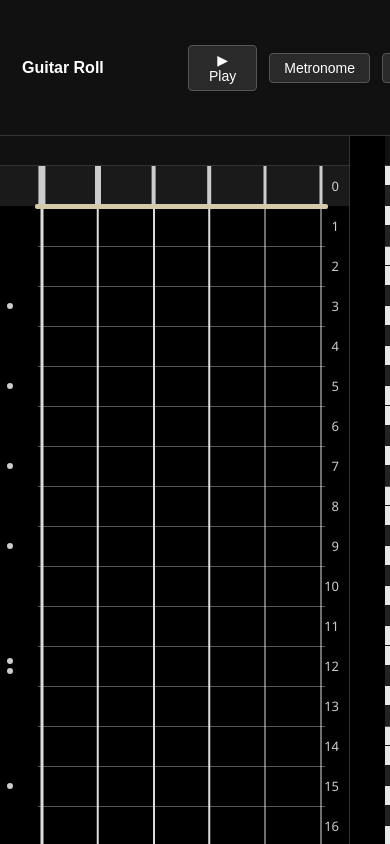
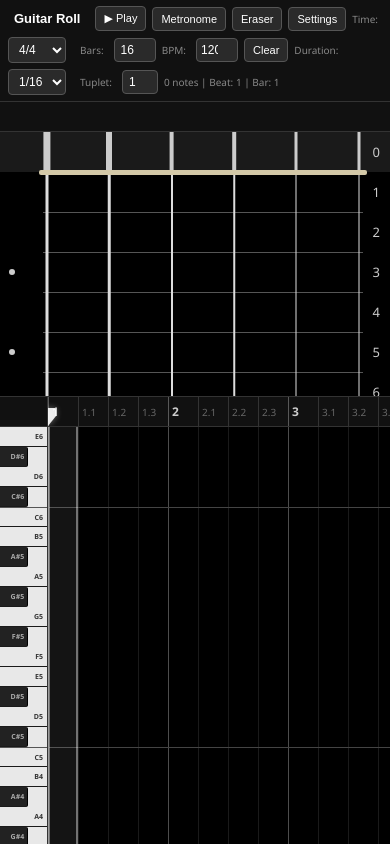
Before and after one commit to circuloponto/guitar_roll, a React (Vite) app: page / in a window 390 px wide. Built offline with nearby package versions, Linux system fonts and the light colour scheme.

Commit message:
responsive

```diff
--- a/src/App.css
+++ b/src/App.css
@@ -1,6 +1,7 @@
 .app {
   display: flex;
   height: 100vh;
+  height: 100dvh;
   flex-direction: column;
 }
 
@@ -175,6 +176,7 @@
   position: relative;
   overflow: hidden;
   cursor: pointer;
+  touch-action: pan-y;
 }
 
 .fretboard-string {
@@ -386,6 +388,7 @@
   position: relative;
   overflow: auto;
   scrollbar-width: none;
+  touch-action: pan-x pan-y;
 }
 
 .timeline-body::-webkit-scrollbar {
@@ -959,3 +962,105 @@
   grid-template-columns: 1fr 1fr;
   gap: 4px 16px;
 }
+
+/* ===== Responsive / Mobile ===== */
+@media (max-width: 768px) {
+  .toolbar {
+    flex-wrap: wrap;
+    gap: 6px;
+    padding: 6px 8px;
+  }
+
+  .project-name {
+    width: 100px;
+    font-size: 14px;
+  }
+
+  .toolbar-separator {
+    display: none;
+  }
+
+  .play-btn,
+  .tool-btn {
+    padding: 6px 10px;
+    font-size: 12px;
+  }
+
+  .bpm-input {
+    width: 42px;
+    font-size: 12px;
+    padding: 4px;
+  }
+
+  .tuplet-input {
+    width: 36px;
+    font-size: 12px;
+    padding: 4px;
+  }
+
+  .duration-select {
+    font-size: 12px;
+    padding: 4px 6px;
+  }
+
+  .main-area {
+    flex-direction: column;
+  }
+
+  .fretboard-container {
+    width: 100%;
+    min-width: unset;
+    height: 40vh;
+    min-height: 160px;
+    border-right: none;
+    border-bottom: 1px solid #333;
+    margin-right: 0;
+  }
+
+  .timeline-container {
+    flex: 1;
+    min-height: 0;
+  }
+
+  .piano-spacer,
+  .piano-roll-scroll {
+    width: 48px;
+    min-width: 48px;
+  }
+
+  .piano-key-label {
+    font-size: 7px;
+  }
+
+  .settings-popup {
+    min-width: unset;
+    width: 90vw;
+    max-width: 420px;
+    padding: 16px;
+  }
+
+  .settings-popup-wide {
+    min-width: unset;
+  }
+}
+
+@media (max-width: 480px) {
+  .toolbar > span[style] {
+    font-size: 10px !important;
+  }
+
+  .fretboard-container {
+    height: 35vh;
+  }
+
+  .play-btn,
+  .tool-btn {
+    padding: 5px 8px;
+    font-size: 11px;
+  }
+
+  .project-name {
+    width: 80px;
+    font-size: 13px;
+  }
+}
```
